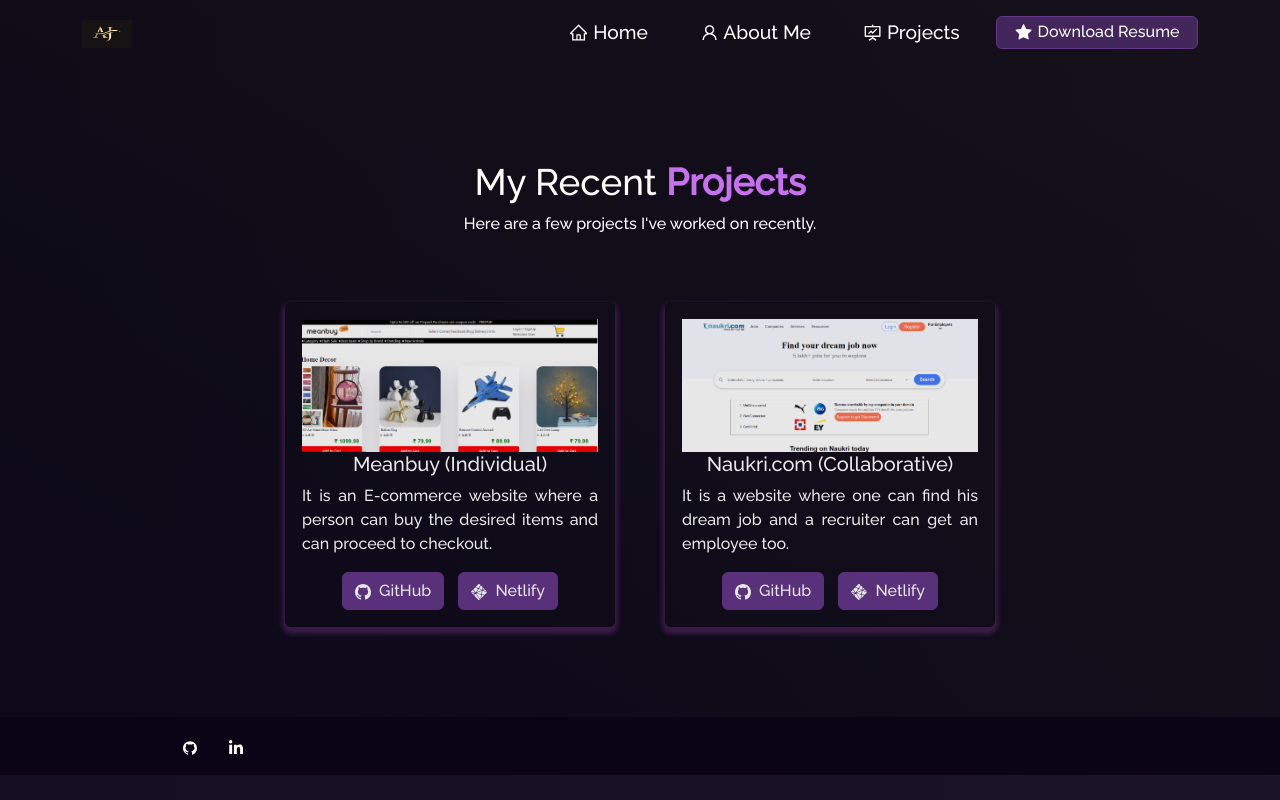
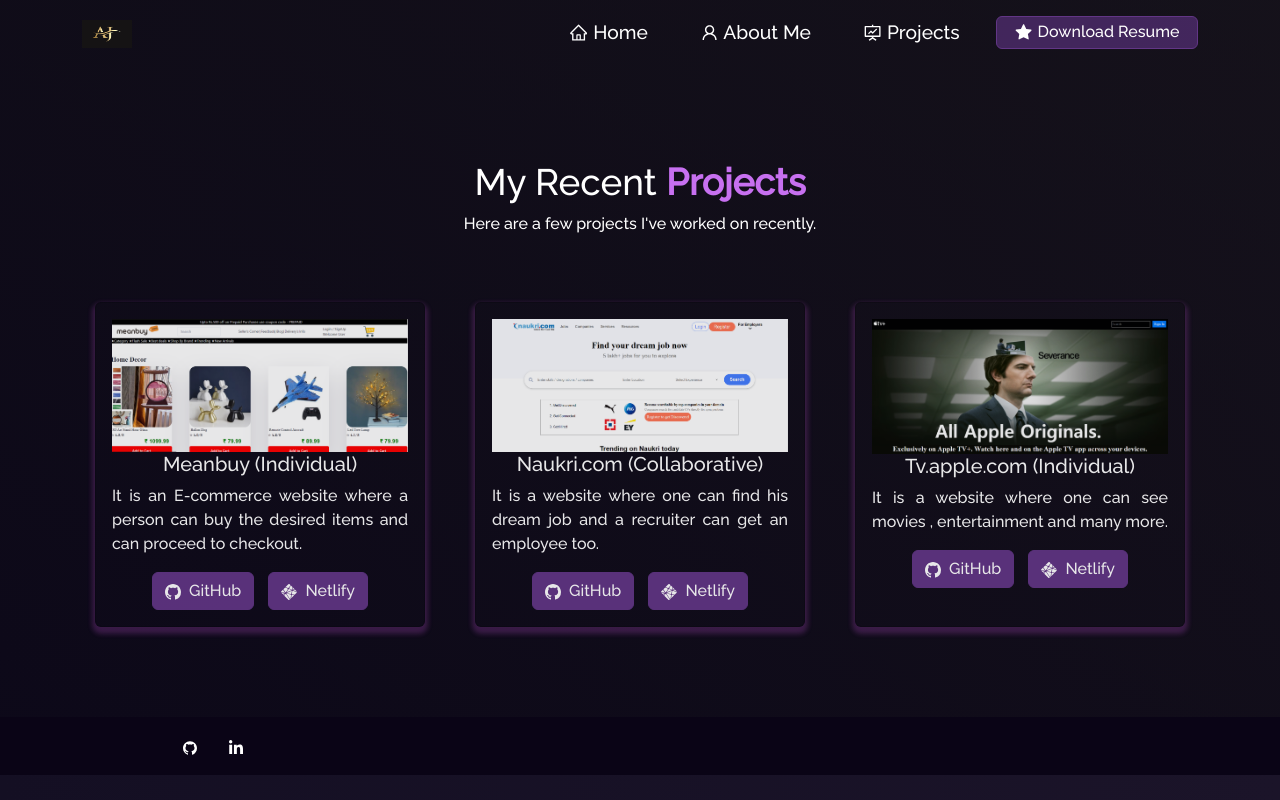
Before and after one commit to AJ31032003/AJ31032003.github.io, a React (Create React App) app: page /project in a window 1280 px wide. Built offline with nearby package versions, Linux system fonts and the light colour scheme.

Commit message:
portfolio

```diff
--- a/src/components/Projects/Projects.js
+++ b/src/components/Projects/Projects.js
@@ -4,6 +4,7 @@
 import Particle from "../Particle";
 import Mean from "../../Assets/Capture2.PNG"
 import Nauk from "../../Assets/Capture.PNG"
+import Apple from "../../Assets/Capture3.PNG"
 
 function Projects() {
   return (
@@ -40,6 +41,17 @@
               demoLink="https://wondrous-gaufre-17f2d4.netlify.app/"
             />
           </Col>
+          <Col md={4} className="project-card">
+            <ProjectCard
+              src={Apple}
+              isBlog={false}
+              single={true}
+              title="Tv.apple.com"
+              description="It is a website where one can see movies , entertainment and many more."
+              ghLink="https://github.com/AJ31032003/pleasant-lettuce-5002"
+              demoLink="https://storied-swan-446925.netlify.app"
+            />
+          </Col>
         </Row>
       </Container>
     </Container>
```
Also changed, not shown: src/assets/Capture3.PNG (added).
